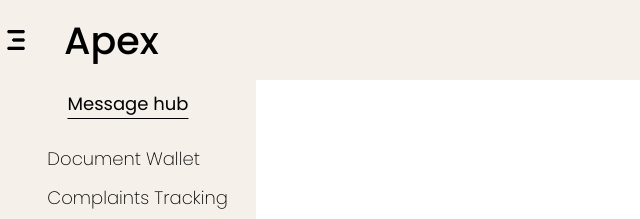
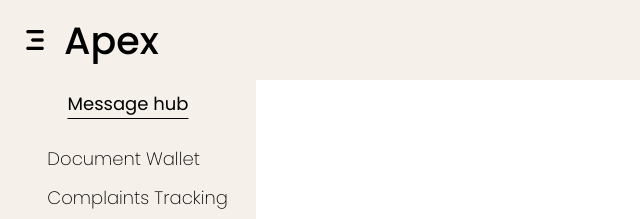
Before and after one commit to RiteshBorse/apex-webdev, a plain HTML site: page home-u.html in a window 1280 px wide. Shown: the top 219 px of the page, 0-640 px from the left. Drawn offline with Linux system fonts and the light colour scheme.

Commit message:
added padding in image

```diff
--- a/home-u.css
+++ b/home-u.css
@@ -27,6 +27,7 @@
     grid-template-columns: 5% 25% 50% 20%;
     grid-template-areas: "image apex searchBar logIn-div";
     align-items: center;
+
     justify-content:left;
 
     background-color: #F5F0EA;
@@ -71,6 +72,7 @@
 height: 40px;
 width: 40px;
 margin: 1%;
+padding-left: 30%;
 align-items: center;
 justify-content: right;
 
```
